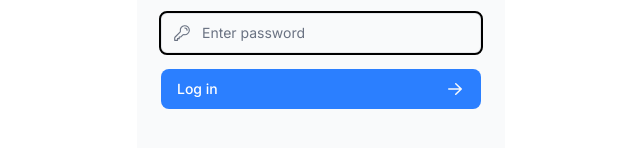
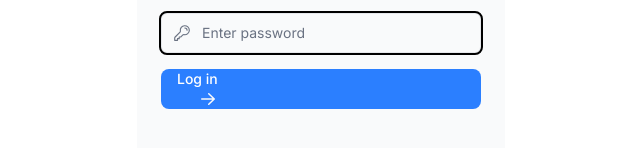
Before and after one commit to David-Tsui/nextjs-dashboard, a Next.js app: page /login in a window 1280 px wide. Shown: the part 428-576 px from the top of the page, without its empty margins (319-959 px from the left). Built offline with nearby package versions, Linux system fonts and the light colour scheme; a web font is replaced by a local one.

Commit message:
feat: add pending state handling to forms and submit button; include loading spinner

```diff
--- a/app/ui/invoices/create-form.tsx
+++ b/app/ui/invoices/create-form.tsx
@@ -18,7 +18,7 @@
 
 export default function CreateInvoiceForm({ customers }: CreateInvoiceFormProps) {
   const initialState: State = { message: null, errors: {} };
-  const [state, formAction] = useActionState(createInvoice, initialState);
+  const [state, formAction, pending] = useActionState(createInvoice, initialState);
   const [validatedByServer, setValidatedByServer] = useState(false);
   const [localErrors, setLocalErrors] = useState<State['errors']>({});
 
@@ -115,7 +115,7 @@
         >
           Cancel
         </Link>
-        <SubmitButton pendingText="Creating...">
+        <SubmitButton pending={pending}>
           Create Invoice
         </SubmitButton>
       </div>
--- a/app/ui/invoices/edit-form.tsx
+++ b/app/ui/invoices/edit-form.tsx
@@ -31,7 +31,7 @@
 
   const initialState: State = { message: null, errors: {} };
   const updateInvoiceWithId = updateInvoice.bind(null, invoice.id);
-  const [state, formAction] = useActionState(
+  const [state, formAction, pending] = useActionState(
     updateInvoiceWithId,
     initialState
   );
@@ -143,7 +143,7 @@
         </Link>
         <SubmitButton
           disabled={!dirty}
-          pendingText="Saving..."
+          pending={pending}
         >
           Save Changes
         </SubmitButton>
--- /dev/null
+++ b/app/ui/loading-spinner.tsx
@@ -0,0 +1,33 @@
+import clsx from "clsx";
+
+type LoadingSpinnerProps = {
+  size?: number;
+  className?: string;
+};
+
+export default function LoadingSpinner({
+  size = 20,
+  className = ''
+}: LoadingSpinnerProps) {
+  return (
+    <div role="status">
+      <svg
+        width={size}
+        height={size}
+        aria-hidden="true"
+        className={
+          clsx(
+          'text-gray-200 animate-spin fill-blue-600',
+          className)
+        }
+        viewBox="0 0 100 101"
+        fill="none"
+        xmlns="http://www.w3.org/2000/svg"
+      >
+        <path d="M100 50.5908C100 78.2051 77.6142 100.591 50 100.591C22.3858 100.591 0 78.2051 0 50.5908C0 22.9766 22.3858 0.59082 50 0.59082C77.6142 0.59082 100 22.9766 100 50.5908ZM9.08144 50.5908C9.08144 73.1895 27.4013 91.5094 50 91.5094C72.5987 91.5094 90.9186 73.1895 90.9186 50.5908C90.9186 27.9921 72.5987 9.67226 50 9.67226C27.4013 9.67226 9.08144 27.9921 9.08144 50.5908Z" fill="currentColor" />
+        <path d="M93.9676 39.0409C96.393 38.4038 97.8624 35.9116 97.0079 33.5539C95.2932 28.8227 92.871 24.3692 89.8167 20.348C85.8452 15.1192 80.8826 10.7238 75.2124 7.41289C69.5422 4.10194 63.2754 1.94025 56.7698 1.05124C51.7666 0.367541 46.6976 0.446843 41.7345 1.27873C39.2613 1.69328 37.813 4.19778 38.4501 6.62326C39.0873 9.04874 41.5694 10.4717 44.0505 10.1071C47.8511 9.54855 51.7191 9.52689 55.5402 10.0491C60.8642 10.7766 65.9928 12.5457 70.6331 15.2552C75.2735 17.9648 79.3347 21.5619 82.5849 25.841C84.9175 28.9121 86.7997 32.2913 88.1811 35.8758C89.083 38.2158 91.5421 39.6781 93.9676 39.0409Z" fill="currentFill" />
+      </svg>
+      <span className="sr-only">Loading...</span>
+    </div>
+  );
+}
--- a/app/ui/login-form.tsx
+++ b/app/ui/login-form.tsx
@@ -15,7 +15,7 @@
 export default function LoginForm() {
   const searchParams = useSearchParams();
   const callbackUrl = searchParams.get('callbackUrl') || '/dashboard';
-  const [errorMessage, formAction] = useActionState(
+  const [errorMessage, formAction, pending] = useActionState(
     authenticate,
     undefined,
   );
@@ -69,8 +69,9 @@
         </div>
         <input type="hidden" name="redirectTo" value={callbackUrl} />
         <SubmitButton
+          pending={pending}
           className="mt-4 w-full"
-          pendingText="Logging in...">
+        >
           Log in <ArrowRightIcon className="ml-auto h-5 w-5 text-gray-50" />
         </SubmitButton>
         <div
--- a/app/ui/submit-button.tsx
+++ b/app/ui/submit-button.tsx
@@ -1,10 +1,11 @@
 'use client';
 
-import { useFormStatus } from "react-dom";
 import { Button } from "./button";
+import LoadingSpinner from "./loading-spinner";
 
 interface SubmitButtonProps extends React.ButtonHTMLAttributes<HTMLButtonElement> {
   children: React.ReactNode;
+  pending?: boolean;
   pendingText?: string;
   disabled?: boolean;
 }
@@ -12,11 +13,11 @@
 export default function SubmitButton({
   children,
   className,
+  pending,
   pendingText,
   disabled,
   ...rest
 }: SubmitButtonProps) {
-  const { pending } = useFormStatus();
   const isDisabled = pending || disabled;
 
   return (
@@ -25,9 +26,17 @@
       type="submit"
       aria-disabled={isDisabled}
       disabled={isDisabled}
-      className={className}
+      className={`relative ${className ?? ''}`}
     >
-      {pending ? pendingText || "Submitting..." : children}
+      {pending && pendingText && pendingText}
+      {pending && !pendingText && (
+        <span className="absolute inset-0 flex items-center justify-center z-10 bg-white/60 rounded-lg">
+          <LoadingSpinner />
+        </span>
+      )}
+      <span className={pending && !pendingText ? "opacity-50" : ""}>
+        {children}
+      </span>
     </Button>
   );
 }
```
